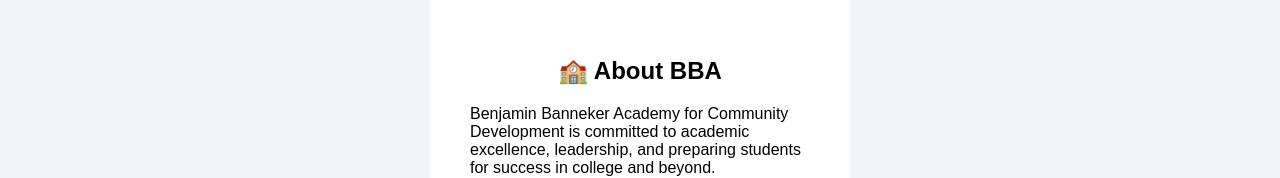
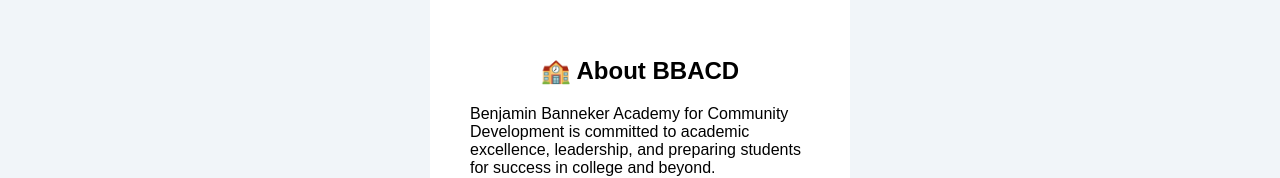
Before and after one commit to kthompson2029-stack/BBACD-School-App, a plain HTML site: page index.html in a window 1280 px wide. Shown: the part 1254-1432 px from the top of the page. Drawn offline with Linux system fonts and the light colour scheme.

Commit message:
Update heading from 'About BBA' to 'About BBACD'

```diff
--- a/index.html
+++ b/index.html
@@ -51,7 +51,7 @@
 </div>
 <button onclick="location.reload()">🔄 Refresh App</button>
 <div class="card">
-    <h2>🏫 About BBA</h2>
+    <h2>🏫 About BBACD</h2>
     <p>
         Benjamin Banneker Academy for Community Development is committed to academic excellence,
         leadership, and preparing students for success in college and beyond.
```
